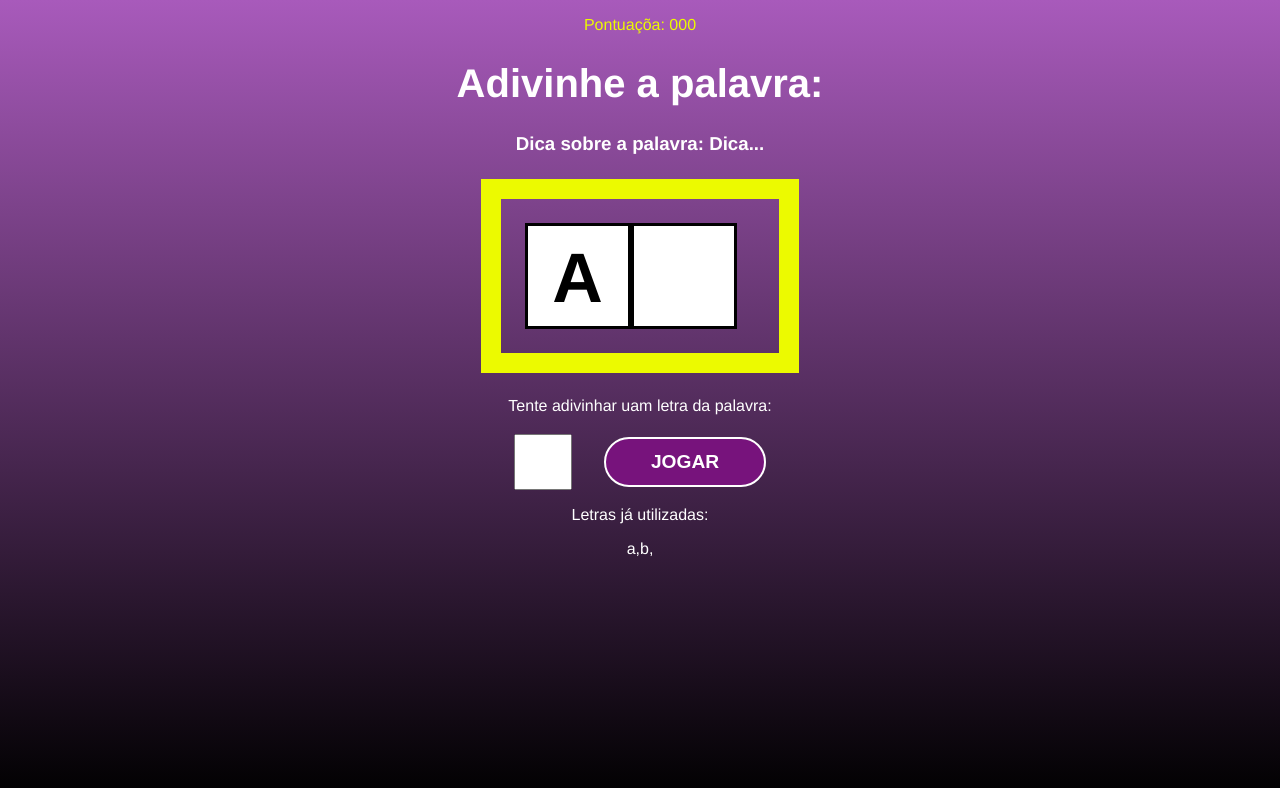
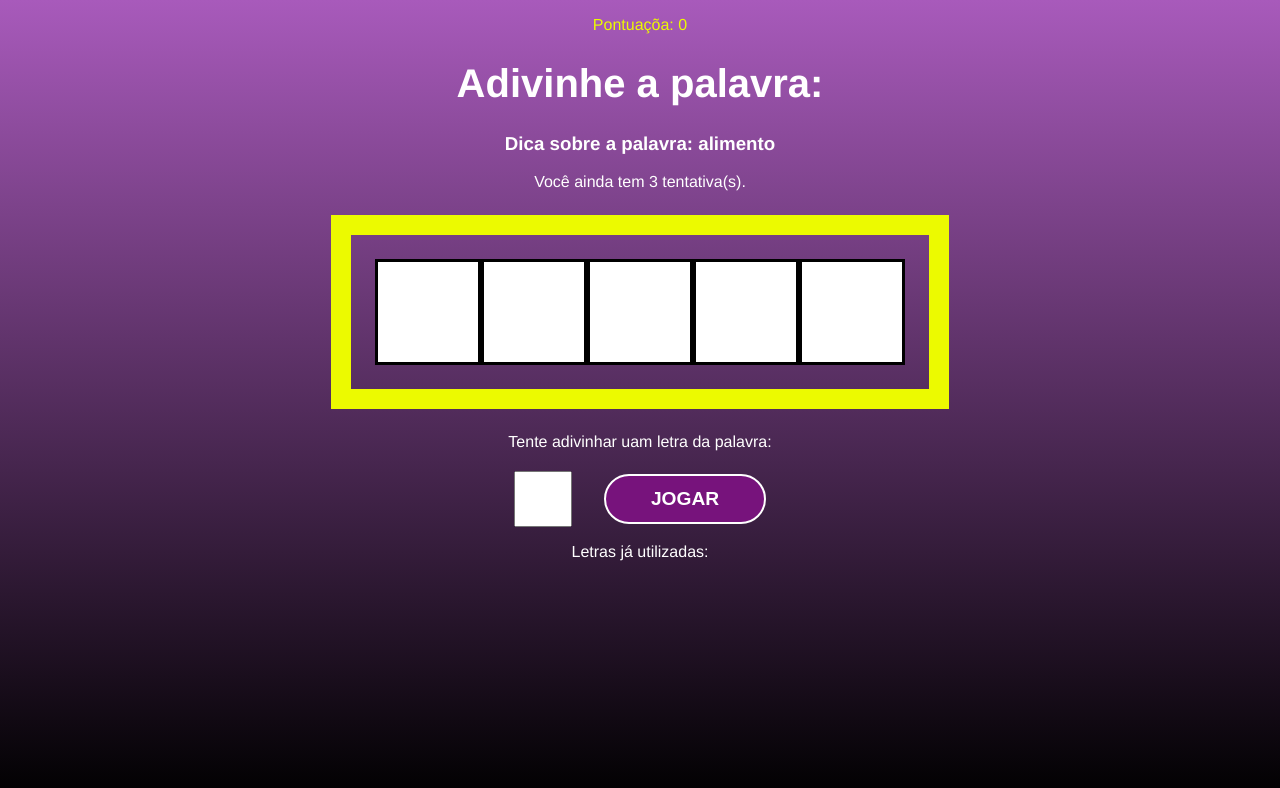
Before and after one commit to JuFML/secret-word, a React (Create React App) app: page / in a window 1280 px wide. Both pictures are taken after a click on the button "COMEÇAR A JOGAR". Shown: the top 788 px of the page. Built offline with nearby package versions, Linux system fonts and the light colour scheme.

Commit message:
feat: consume game state

```diff
--- a/src/App.js
+++ b/src/App.js
@@ -22,6 +22,11 @@
   const [pickedWord, setPickedWord] = useState("")
   const [pickedCategory, setPickedCategory] = useState("")
   const [letters, setLetters] = useState([])
+
+  const [guessedLetters, setGuessedLetters] = useState([])
+  const [wrongLetters, setWrongLetters] = useState([])
+  const [guesses, setGuesses] = useState(3)
+  const [score, setScore] = useState(0)
 
   const pickWordAndPickCategory = () => {
     const categories = Object.keys(words)
@@ -54,7 +59,16 @@
   return (
     <div className="App">
       {gameStage === "start" && <StartScreen startGame={startGame}/>}
-      {gameStage === "game" && <Game verifyLetter={verifyLetter}/>}
+      {gameStage === "game" && <Game
+      verifyLetter={verifyLetter}
+      pickedWord={pickedWord}
+      pickedCategory={pickedCategory}
+      letters={letters}
+      guessedLetters={guessedLetters}
+      wrongLetters={wrongLetters}
+      guesses={guesses}
+      score={score}
+      />}
       {gameStage === "end" && <GameOver retry={retry}/>}
     </div>
   );
--- a/src/components/Game/index.js
+++ b/src/components/Game/index.js
@@ -1,18 +1,29 @@
 import style from './style.module.css'
 
-const Game = ({verifyLetter}) => {
+const Game = ({
+  verifyLetter,
+  pickedWord,
+  pickedCategory,
+  letters,
+  guessedLetters,
+  wrongLetters,
+  guesses,
+  score
+}) => {
   return (
     <div className={style.game}>
       <p className={style.points}>
-        <span>Pontuaçõa: 000</span>
+        <span>Pontuaçõa: {score}</span>
       </p>
       <h1>Adivinhe a palavra:</h1>
       <h3 className={style.tip}>
-        Dica sobre a palavra: <span>Dica...</span>
+        Dica sobre a palavra: <span>{pickedCategory}</span>
       </h3>
+      <p>Você ainda tem {guesses} tentativa(s).</p>
       <div className={style.wordContainer}>
-        <span className={style.letter}>A</span>
-        <span className={style.blankSquare}></span>
+        {letters.map((letter, i) => (
+          guessedLetters.includes(letter) ? (<span key={i} className={style.letter}>{letter}</span>) : (<span key={i} className={style.blankSquare}></span>)
+        ) )}
       </div>
       <div className={style.letterContainer}>
         <p>Tente adivinhar uam letra da palavra:</p>
@@ -23,8 +34,7 @@
       </div>
       <div className={style.wrongLettersContaier}>
         <p>Letras já utilizadas:</p>
-        <span>a,</span>
-        <span>b,</span>
+        {wrongLetters.map( (letter, i) => <span key={i}>{letter}, </span>)}
       </div>
     </div>
   )
```
